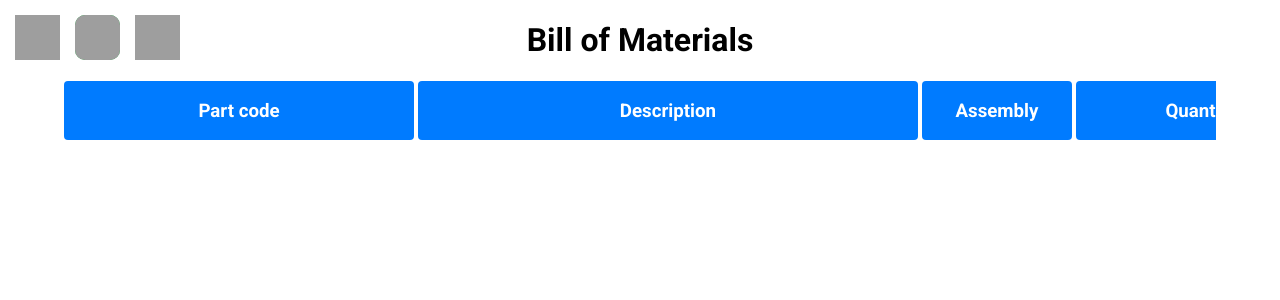
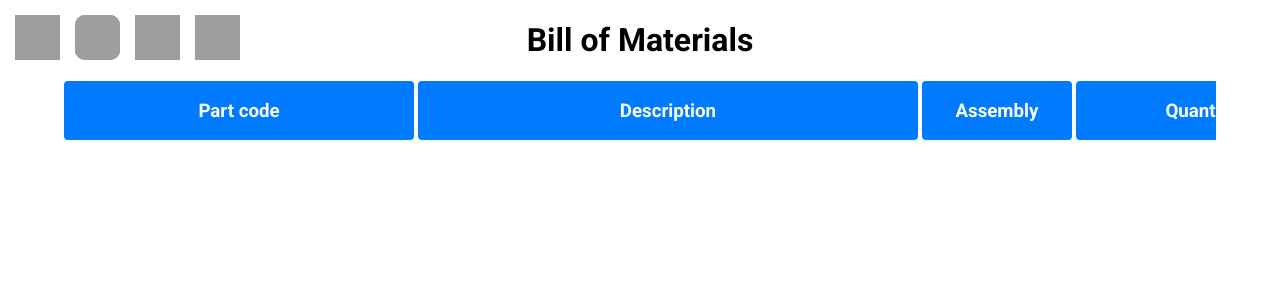
Before and after one commit to enricoberg/Med-Data-Hub, a Spring app: page /edit_boms in a window 1280 px wide. Shown: the top 300 px of the page. Run offline with Thymeleaf, Linux system fonts and the light colour scheme; the template is opened without the code that fills it, so the values that code supplies are empty; some of the project's set-up classes (security, data sources, template engines, error pages and the like) are left out, and stand-ins take their place; some libraries are stand-ins or nearby versions; grey boxes are pictures that could not be loaded.

Commit message:
Added dump clipboard button to EDIT BOM page

```diff
--- a/src/main/resources/static/css/editable.css
+++ b/src/main/resources/static/css/editable.css
@@ -162,6 +162,20 @@ i.actionbutton{ cursor: pointer;}
 .addbutton:hover{
     box-shadow: rgba(0, 123, 255,0.25) 0px 13px 27px -5px, rgba(0, 0, 0, 0.3) 0px 8px 16px -8px;
 }
+
+.pastebutton{
+    position: absolute;
+    top: 15px;
+    left: 195px;
+    width: 45px;
+    height: 45px;
+    background-size: contain;
+    cursor: pointer;
+}
+.pastebutton:hover{
+    box-shadow: rgba(0, 123, 255,0.25) 0px 13px 27px -5px, rgba(0, 0, 0, 0.3) 0px 8px 16px -8px;
+}
+
 .additem{
     background-color: rgba(114, 233, 177, 0.75);
     border-radius: 2px;
--- a/src/main/resources/static/js/edit_pages/edit_boms.js
+++ b/src/main/resources/static/js/edit_pages/edit_boms.js
@@ -219,5 +219,8 @@ else{
 }
 }
 
+function dumpBoms(){
+    if(!window.confirm("This procedure allows you to dump content copied to the clipboard inside the BOM. Have you copied the right table and do you wish to proceed?")) return;
+}
 
 visualizeBoms();
--- a/src/main/resources/templates/edit_boms.html
+++ b/src/main/resources/templates/edit_boms.html
@@ -18,6 +18,7 @@
 
     <div class="containertable">
         <img src="https://i.postimg.cc/rF3s2d4L/3d-house-2.png" alt="" class="homebutton" onclick="window.location.href='/app/'">
+        <img src="https://i.postimg.cc/DwP8n2Bn/copy.png" alt="" class="pastebutton" onclick="dumpBoms()">
         <img src="https://i.postimg.cc/8kh4z23y/add-button-1.png" alt="" class="addbutton" onclick="addNewLine()">
         <img src="https://i.postimg.cc/dVsMMKqW/diskette.png" alt="" class="savebutton" onclick="saveBomsModifications()">
         <div class="row mx-2" >
```
